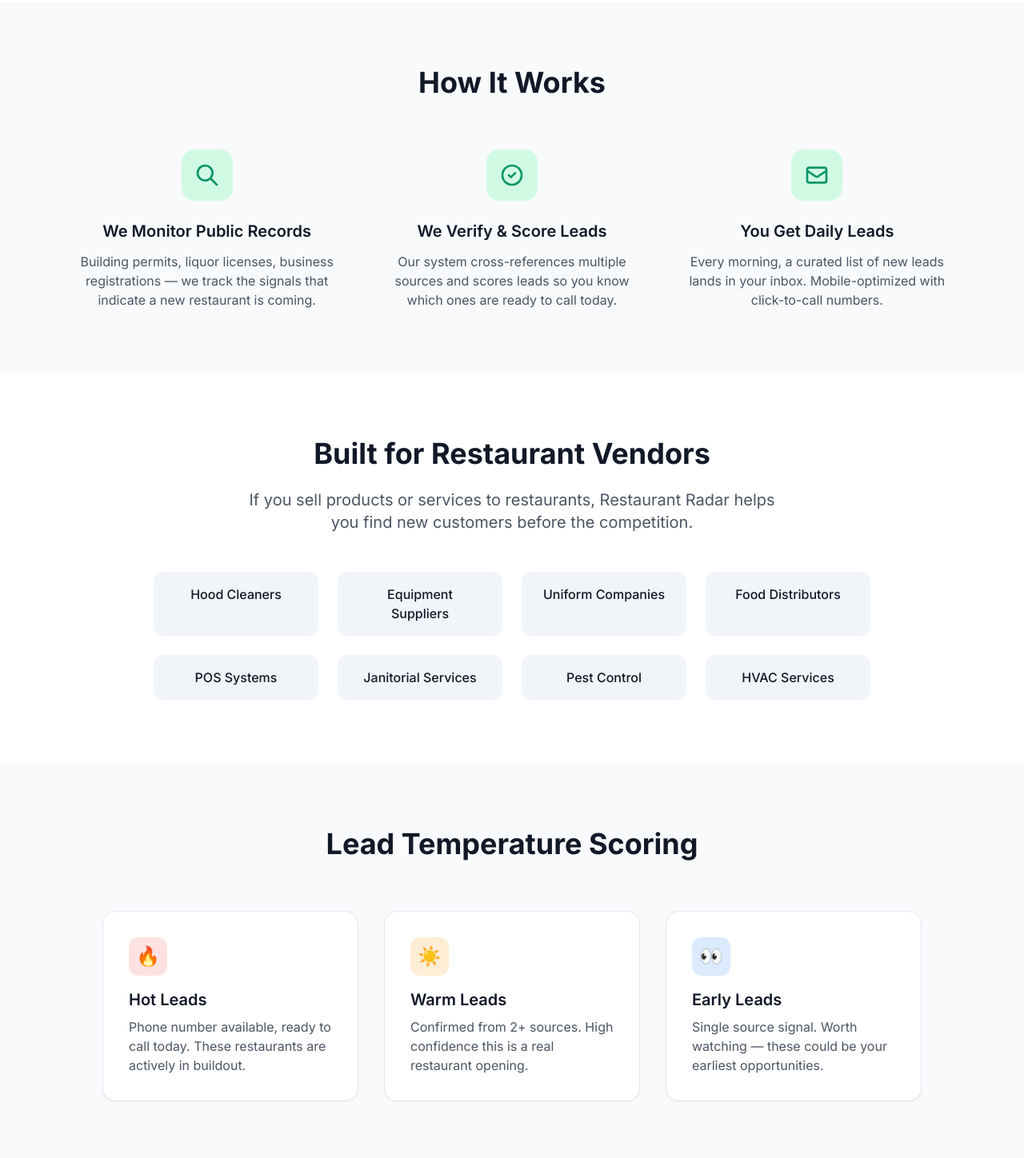
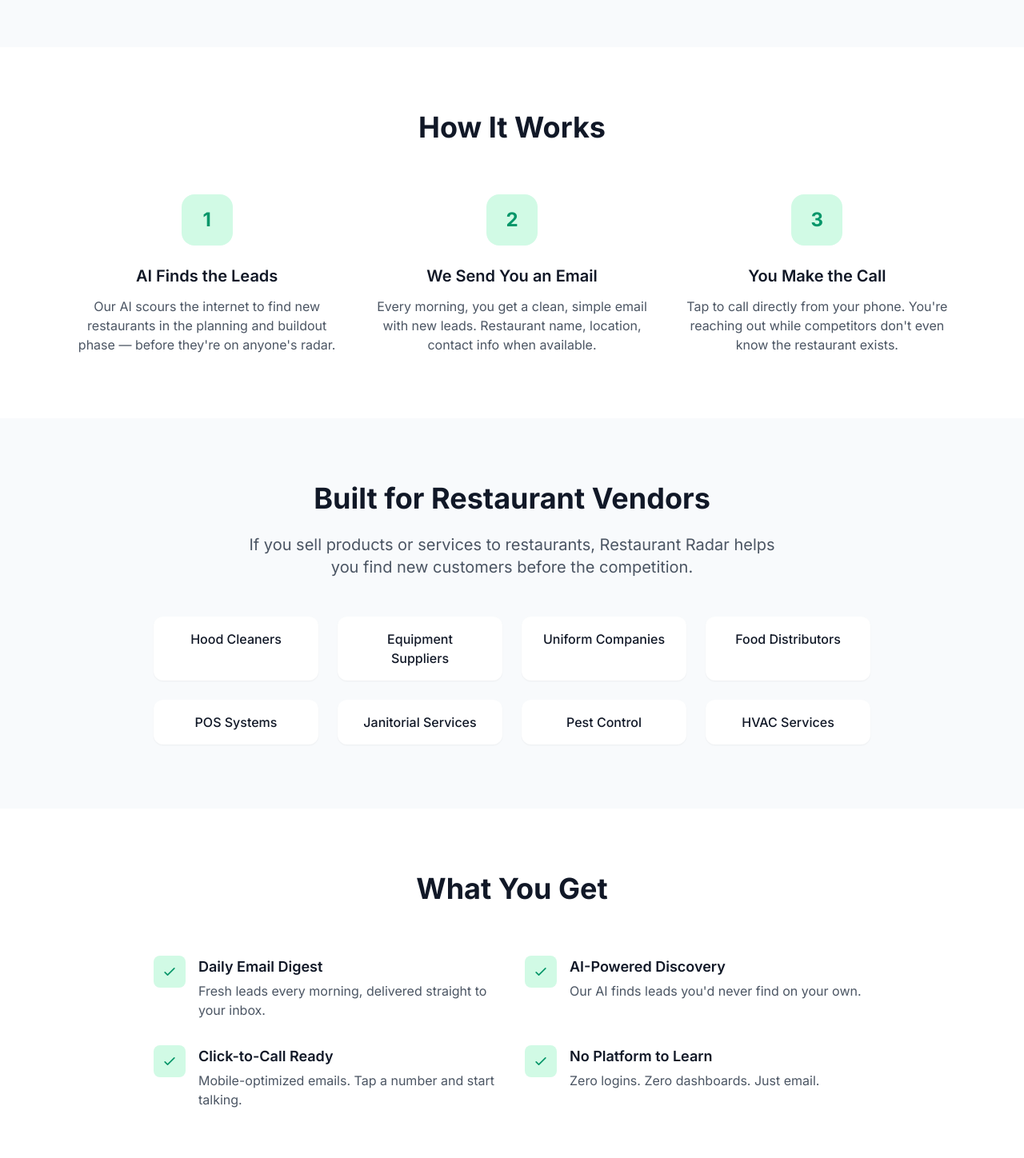
Before and after one commit to djtosh/restaurant-radar, a plain HTML site: page index.html in a window 1280 px wide. Shown: the part 1332-2780 px from the top of the page at 80% size. Drawn offline with nearby package versions, Linux system fonts and the light colour scheme.

Commit message:
Add files via upload

```diff
--- a/index.html
+++ b/index.html
@@ -3,7 +3,7 @@
 <head>
     <meta charset="UTF-8">
     <meta name="viewport" content="width=device-width, initial-scale=1.0">
-    <title>Restaurant Radar - Know About New Restaurants Before Anyone Else</title>
+    <title>Restaurant Radar - New Restaurant Leads Delivered Daily</title>
     <script src="https://cdn.tailwindcss.com"></script>
     <link rel="preconnect" href="https://fonts.googleapis.com">
     <link rel="preconnect" href="https://fonts.gstatic.com" crossorigin>
@@ -26,11 +26,12 @@
     <section class="bg-gradient-to-br from-slate-900 to-slate-800 text-white">
         <div class="max-w-6xl mx-auto px-6 py-20 md:py-32">
             <div class="max-w-3xl">
+                <p class="text-emerald-400 font-semibold mb-4 text-lg">Just a daily email. That's it.</p>
                 <h1 class="text-4xl md:text-5xl lg:text-6xl font-bold leading-tight mb-6">
-                    Know About New Restaurants <span class="text-emerald-400">Before Anyone Else</span>
+                    New Restaurant Leads <span class="text-emerald-400">Delivered to Your Inbox</span>
                 </h1>
                 <p class="text-xl md:text-2xl text-slate-300 mb-8">
-                    Get leads on new restaurant openings 3-6 months before they open — when they need vendors most.
+                    Our AI finds restaurants opening in your area 3-6 months before they open. You get a daily email with leads. No platform to learn. No software to log into.
                 </p>
 
                 <!-- Email Signup Form -->
@@ -46,10 +47,28 @@
                         type="submit"
                         class="px-8 py-4 bg-emerald-500 hover:bg-emerald-600 rounded-lg text-lg font-semibold transition-colors whitespace-nowrap"
                     >
-                        Join Waitlist
+                        Start Free Trial
                     </button>
                 </form>
-                <p class="text-slate-400 text-sm mt-4">Join the waitlist for early access. No spam, ever.</p>
+                <p class="text-slate-400 text-sm mt-4">14-day free trial. No credit card required.</p>
+            </div>
+        </div>
+    </section>
+
+    <!-- Simplicity Section -->
+    <section class="py-20 bg-white">
+        <div class="max-w-6xl mx-auto px-6">
+            <div class="max-w-3xl mx-auto text-center">
+                <h2 class="text-3xl md:text-4xl font-bold mb-6">Stupidly Simple</h2>
+                <p class="text-xl text-gray-600 leading-relaxed mb-8">
+                    No dashboards. No logins. No learning curve. You subscribe, and every morning you get an email with new restaurant leads in your area. Click a phone number, make a call, close a deal.
+                </p>
+                <div class="inline-flex items-center gap-3 bg-slate-100 rounded-full px-6 py-3">
+                    <svg class="w-6 h-6 text-emerald-500" fill="none" stroke="currentColor" viewBox="0 0 24 24">
+                        <path stroke-linecap="round" stroke-linejoin="round" stroke-width="2" d="M3 8l7.89 5.26a2 2 0 002.22 0L21 8M5 19h14a2 2 0 002-2V7a2 2 0 00-2-2H5a2 2 0 00-2 2v10a2 2 0 002 2z"></path>
+                    </svg>
+                    <span class="font-medium text-gray-700">Check your email → Call the lead → Win the business</span>
+                </div>
             </div>
         </div>
     </section>
@@ -58,68 +77,50 @@
     <section class="py-20 bg-slate-50">
         <div class="max-w-6xl mx-auto px-6">
             <div class="max-w-3xl mx-auto text-center">
-                <h2 class="text-3xl md:text-4xl font-bold mb-6">The Problem With Finding New Restaurant Leads</h2>
+                <h2 class="text-3xl md:text-4xl font-bold mb-6">Stop Finding Out Too Late</h2>
                 <p class="text-xl text-gray-600 leading-relaxed">
-                    By the time most vendors hear about a new restaurant opening, it's too late. The restaurant has already been pitched by competitors, signed contracts, or is too busy with their grand opening to talk to new vendors.
+                    By the time you hear about a new restaurant opening, your competitors have already pitched them. Restaurant Radar uses AI to discover new restaurants <strong>months before they open</strong> — when they're actively looking for vendors like you.
                 </p>
             </div>
         </div>
     </section>
 
-    <!-- Solution Section -->
-    <section class="py-20">
-        <div class="max-w-6xl mx-auto px-6">
-            <div class="max-w-3xl mx-auto text-center">
-                <h2 class="text-3xl md:text-4xl font-bold mb-6">Get There First</h2>
-                <p class="text-xl text-gray-600 leading-relaxed">
-                    Restaurant Radar monitors building permits, liquor license applications, and business registrations to find new restaurants during their planning phase — <strong>3-6 months before they open</strong>. We deliver actionable leads directly to your inbox.
-                </p>
-            </div>
-        </div>
-    </section>
-
-    <!-- Features Section -->
-    <section class="py-20 bg-slate-50">
+    <!-- How It Works Section -->
+    <section class="py-20 bg-white">
         <div class="max-w-6xl mx-auto px-6">
             <h2 class="text-3xl md:text-4xl font-bold text-center mb-16">How It Works</h2>
 
             <div class="grid md:grid-cols-3 gap-10">
-                <!-- Feature 1 -->
+                <!-- Step 1 -->
                 <div class="text-center">
                     <div class="w-16 h-16 bg-emerald-100 rounded-2xl flex items-center justify-center mx-auto mb-6">
-                        <svg class="w-8 h-8 text-emerald-600" fill="none" stroke="currentColor" viewBox="0 0 24 24">
-                            <path stroke-linecap="round" stroke-linejoin="round" stroke-width="2" d="M21 21l-6-6m2-5a7 7 0 11-14 0 7 7 0 0114 0z"></path>
-                        </svg>
+                        <span class="text-2xl font-bold text-emerald-600">1</span>
                     </div>
-                    <h3 class="text-xl font-semibold mb-3">We Monitor Public Records</h3>
+                    <h3 class="text-xl font-semibold mb-3">AI Finds the Leads</h3>
                     <p class="text-gray-600">
-                        Building permits, liquor licenses, business registrations — we track the signals that indicate a new restaurant is coming.
+                        Our AI scours the internet to find new restaurants in the planning and buildout phase — before they're on anyone's radar.
                     </p>
                 </div>
 
-                <!-- Feature 2 -->
+                <!-- Step 2 -->
                 <div class="text-center">
                     <div class="w-16 h-16 bg-emerald-100 rounded-2xl flex items-center justify-center mx-auto mb-6">
-                        <svg class="w-8 h-8 text-emerald-600" fill="none" stroke="currentColor" viewBox="0 0 24 24">
-                            <path stroke-linecap="round" stroke-linejoin="round" stroke-width="2" d="M9 12l2 2 4-4m6 2a9 9 0 11-18 0 9 9 0 0118 0z"></path>
-                        </svg>
+                        <span class="text-2xl font-bold text-emerald-600">2</span>
                     </div>
-                    <h3 class="text-xl font-semibold mb-3">We Verify & Score Leads</h3>
+                    <h3 class="text-xl font-semibold mb-3">We Send You an Email</h3>
                     <p class="text-gray-600">
-                        Our system cross-references multiple sources and scores leads so you know which ones are ready to call today.
+                        Every morning, you get a clean, simple email with new leads. Restaurant name, location, contact info when available.
                     </p>
                 </div>
 
-                <!-- Feature 3 -->
+                <!-- Step 3 -->
                 <div class="text-center">
                     <div class="w-16 h-16 bg-emerald-100 rounded-2xl flex items-center justify-center mx-auto mb-6">
-                        <svg class="w-8 h-8 text-emerald-600" fill="none" stroke="currentColor" viewBox="0 0 24 24">
-                            <path stroke-linecap="round" stroke-linejoin="round" stroke-width="2" d="M3 8l7.89 5.26a2 2 0 002.22 0L21 8M5 19h14a2 2 0 002-2V7a2 2 0 00-2-2H5a2 2 0 00-2 2v10a2 2 0 002 2z"></path>
-                        </svg>
+                        <span class="text-2xl font-bold text-emerald-600">3</span>
                     </div>
-                    <h3 class="text-xl font-semibold mb-3">You Get Daily Leads</h3>
+                    <h3 class="text-xl font-semibold mb-3">You Make the Call</h3>
                     <p class="text-gray-600">
-                        Every morning, a curated list of new leads lands in your inbox. Mobile-optimized with click-to-call numbers.
+                        Tap to call directly from your phone. You're reaching out while competitors don't even know the restaurant exists.
                     </p>
                 </div>
             </div>
@@ -127,7 +128,7 @@
     </section>
 
     <!-- Who It's For Section -->
-    <section class="py-20">
+    <section class="py-20 bg-slate-50">
         <div class="max-w-6xl mx-auto px-6">
             <h2 class="text-3xl md:text-4xl font-bold text-center mb-6">Built for Restaurant Vendors</h2>
             <p class="text-xl text-gray-600 text-center mb-12 max-w-2xl mx-auto">
@@ -135,49 +136,70 @@
             </p>
 
             <div class="grid sm:grid-cols-2 md:grid-cols-4 gap-6 max-w-4xl mx-auto">
-                <div class="bg-slate-100 rounded-xl px-6 py-4 text-center font-medium">Hood Cleaners</div>
-                <div class="bg-slate-100 rounded-xl px-6 py-4 text-center font-medium">Equipment Suppliers</div>
-                <div class="bg-slate-100 rounded-xl px-6 py-4 text-center font-medium">Uniform Companies</div>
-                <div class="bg-slate-100 rounded-xl px-6 py-4 text-center font-medium">Food Distributors</div>
-                <div class="bg-slate-100 rounded-xl px-6 py-4 text-center font-medium">POS Systems</div>
-                <div class="bg-slate-100 rounded-xl px-6 py-4 text-center font-medium">Janitorial Services</div>
-                <div class="bg-slate-100 rounded-xl px-6 py-4 text-center font-medium">Pest Control</div>
-                <div class="bg-slate-100 rounded-xl px-6 py-4 text-center font-medium">HVAC Services</div>
+                <div class="bg-white rounded-xl px-6 py-4 text-center font-medium shadow-sm">Hood Cleaners</div>
+                <div class="bg-white rounded-xl px-6 py-4 text-center font-medium shadow-sm">Equipment Suppliers</div>
+                <div class="bg-white rounded-xl px-6 py-4 text-center font-medium shadow-sm">Uniform Companies</div>
+                <div class="bg-white rounded-xl px-6 py-4 text-center font-medium shadow-sm">Food Distributors</div>
+                <div class="bg-white rounded-xl px-6 py-4 text-center font-medium shadow-sm">POS Systems</div>
+                <div class="bg-white rounded-xl px-6 py-4 text-center font-medium shadow-sm">Janitorial Services</div>
+                <div class="bg-white rounded-xl px-6 py-4 text-center font-medium shadow-sm">Pest Control</div>
+                <div class="bg-white rounded-xl px-6 py-4 text-center font-medium shadow-sm">HVAC Services</div>
             </div>
         </div>
     </section>
 
-    <!-- Lead Types Section -->
-    <section class="py-20 bg-slate-50">
+    <!-- What You Get Section -->
+    <section class="py-20 bg-white">
         <div class="max-w-6xl mx-auto px-6">
-            <h2 class="text-3xl md:text-4xl font-bold text-center mb-16">Lead Temperature Scoring</h2>
+            <h2 class="text-3xl md:text-4xl font-bold text-center mb-16">What You Get</h2>
 
-            <div class="grid md:grid-cols-3 gap-8 max-w-5xl mx-auto">
-                <!-- Hot -->
-                <div class="bg-white rounded-2xl p-8 shadow-sm border border-slate-200">
-                    <div class="w-12 h-12 bg-red-100 rounded-xl flex items-center justify-center mb-4">
-                        <span class="text-2xl">🔥</span>
+            <div class="grid md:grid-cols-2 gap-8 max-w-4xl mx-auto">
+                <div class="flex gap-4">
+                    <div class="flex-shrink-0 w-10 h-10 bg-emerald-100 rounded-lg flex items-center justify-center">
+                        <svg class="w-5 h-5 text-emerald-600" fill="none" stroke="currentColor" viewBox="0 0 24 24">
+                            <path stroke-linecap="round" stroke-linejoin="round" stroke-width="2" d="M5 13l4 4L19 7"></path>
+                        </svg>
                     </div>
-                    <h3 class="text-xl font-semibold mb-2">Hot Leads</h3>
-                    <p class="text-gray-600">Phone number available, ready to call today. These restaurants are actively in buildout.</p>
+                    <div>
+                        <h3 class="font-semibold text-lg mb-1">Daily Email Digest</h3>
+                        <p class="text-gray-600">Fresh leads every morning, delivered straight to your inbox.</p>
+                    </div>
                 </div>
 
-                <!-- Warm -->
-                <div class="bg-white rounded-2xl p-8 shadow-sm border border-slate-200">
-                    <div class="w-12 h-12 bg-orange-100 rounded-xl flex items-center justify-center mb-4">
-                        <span class="text-2xl">☀️</span>
+                <div class="flex gap-4">
+                    <div class="flex-shrink-0 w-10 h-10 bg-emerald-100 rounded-lg flex items-center justify-center">
+                        <svg class="w-5 h-5 text-emerald-600" fill="none" stroke="currentColor" viewBox="0 0 24 24">
+                            <path stroke-linecap="round" stroke-linejoin="round" stroke-width="2" d="M5 13l4 4L19 7"></path>
+                        </svg>
                     </div>
-                    <h3 class="text-xl font-semibold mb-2">Warm Leads</h3>
-                    <p class="text-gray-600">Confirmed from 2+ sources. High confidence this is a real restaurant opening.</p>
+                    <div>
+                        <h3 class="font-semibold text-lg mb-1">AI-Powered Discovery</h3>
+                        <p class="text-gray-600">Our AI finds leads you'd never find on your own.</p>
+                    </div>
                 </div>
 
-                <!-- Early -->
-                <div class="bg-white rounded-2xl p-8 shadow-sm border border-slate-200">
-                    <div class="w-12 h-12 bg-blue-100 rounded-xl flex items-center justify-center mb-4">
-                        <span class="text-2xl">👀</span>
+                <div class="flex gap-4">
+                    <div class="flex-shrink-0 w-10 h-10 bg-emerald-100 rounded-lg flex items-center justify-center">
+                        <svg class="w-5 h-5 text-emerald-600" fill="none" stroke="currentColor" viewBox="0 0 24 24">
+                            <path stroke-linecap="round" stroke-linejoin="round" stroke-width="2" d="M5 13l4 4L19 7"></path>
+                        </svg>
                     </div>
-                    <h3 class="text-xl font-semibold mb-2">Early Leads</h3>
-                    <p class="text-gray-600">Single source signal. Worth watching — these could be your earliest opportunities.</p>
+                    <div>
+                        <h3 class="font-semibold text-lg mb-1">Click-to-Call Ready</h3>
+                        <p class="text-gray-600">Mobile-optimized emails. Tap a number and start talking.</p>
+                    </div>
+                </div>
+
+                <div class="flex gap-4">
+                    <div class="flex-shrink-0 w-10 h-10 bg-emerald-100 rounded-lg flex items-center justify-center">
+                        <svg class="w-5 h-5 text-emerald-600" fill="none" stroke="currentColor" viewBox="0 0 24 24">
+                            <path stroke-linecap="round" stroke-linejoin="round" stroke-width="2" d="M5 13l4 4L19 7"></path>
+                        </svg>
+                    </div>
+                    <div>
+                        <h3 class="font-semibold text-lg mb-1">No Platform to Learn</h3>
+                        <p class="text-gray-600">Zero logins. Zero dashboards. Just email.</p>
+                    </div>
                 </div>
             </div>
         </div>
@@ -186,9 +208,9 @@
     <!-- Final CTA Section -->
     <section class="py-20 bg-slate-900 text-white">
         <div class="max-w-3xl mx-auto px-6 text-center">
-            <h2 class="text-3xl md:text-4xl font-bold mb-6">Get Early Access</h2>
+            <h2 class="text-3xl md:text-4xl font-bold mb-4">Try It Free for 14 Days</h2>
             <p class="text-xl text-slate-300 mb-8">
-                Join the waitlist to be first in line when we launch.
+                No credit card required. Just leads in your inbox.
             </p>
 
             <!-- Email Signup Form -->
@@ -204,9 +226,10 @@
                     type="submit"
                     class="px-8 py-4 bg-emerald-500 hover:bg-emerald-600 rounded-lg text-lg font-semibold transition-colors whitespace-nowrap"
                 >
-                    Join Waitlist
+                    Start Free Trial
                 </button>
             </form>
+            <p class="text-slate-400 text-sm mt-4">Cancel anytime. No questions asked.</p>
         </div>
     </section>
 
```
